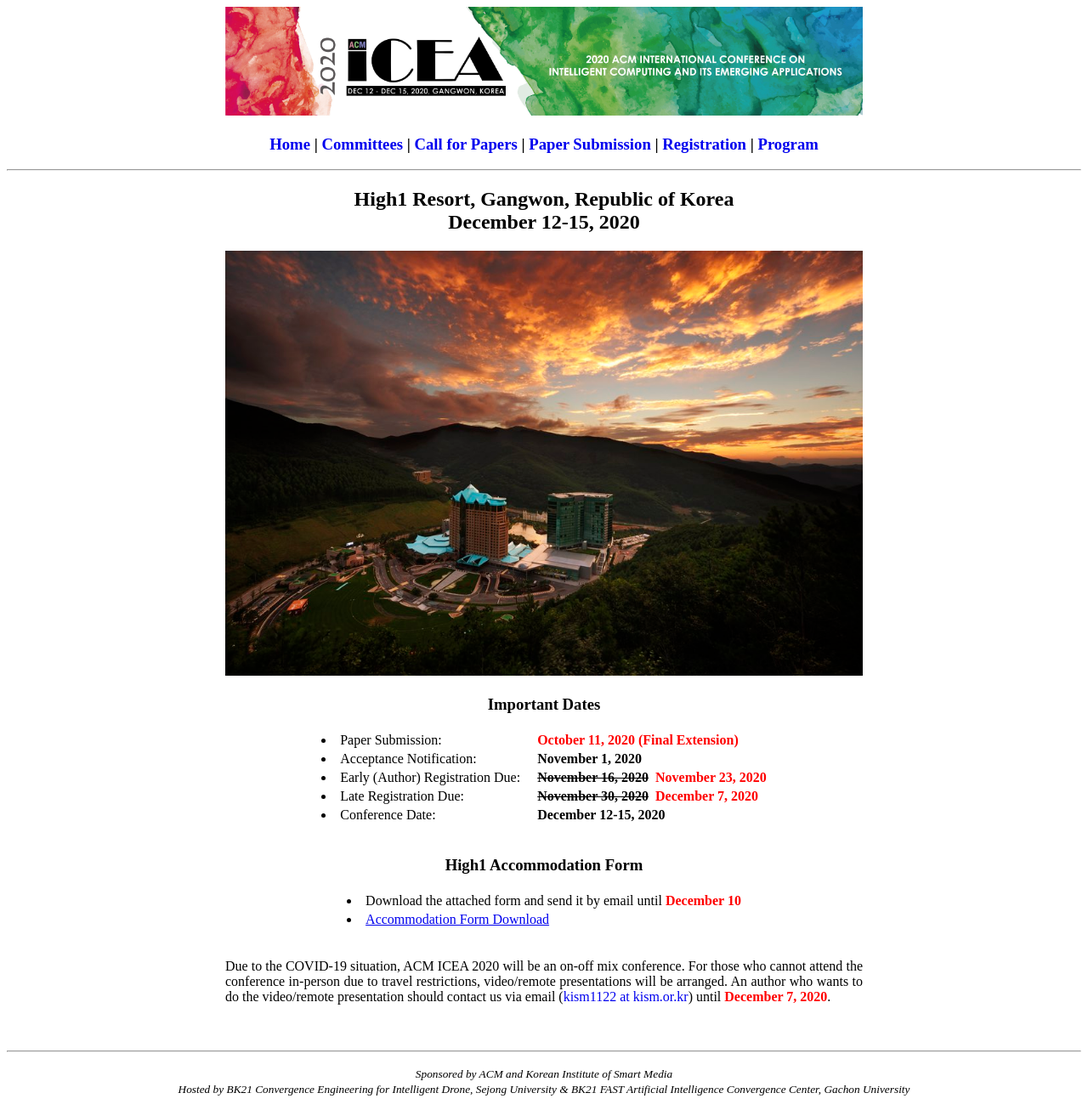
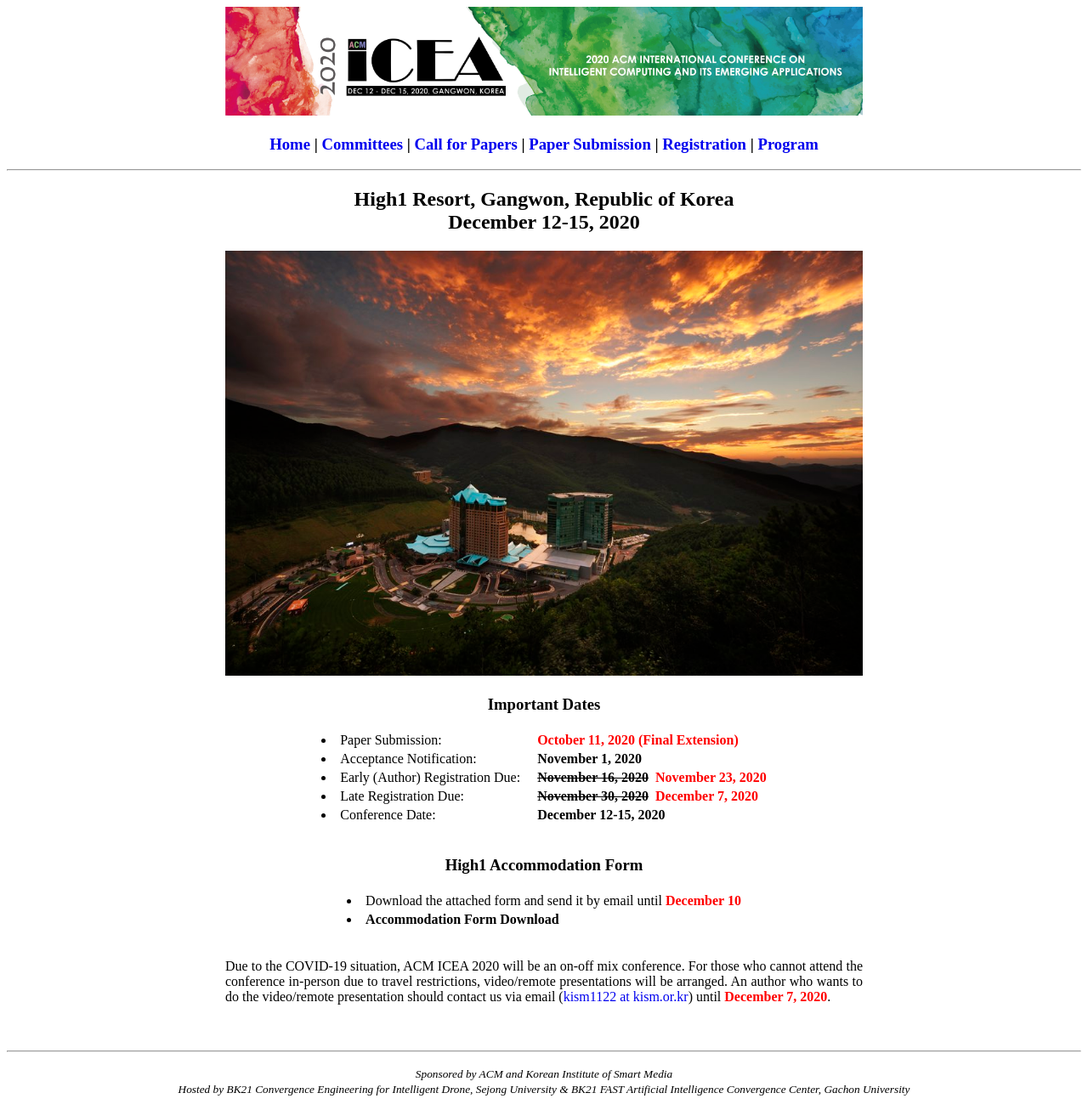
Before and after one commit to icea-conf/2020, a Jekyll site: the page built from index.html, in a window 1280 px wide. Shown: the whole page at 85% size. Built offline with Jekyll 4.4.1, drawn with Linux system fonts in a browser that asks for light colours; the list of posts is cut into pages by our own code.

Commit message:
Update index.html

```diff
--- a/index.html
+++ b/index.html
@@ -69,7 +69,7 @@
                                     <td><li><a style="text-align: justify">Download the attached form and send it by email until <b style="color: #FF0000">December 10</b></a></li></td>
                               </tr>
                               <tr>
-                                    <td><li><a style="text-align: justify"><a href="https://icea-conf.github.io/2020/registration/high1-reservation-form.hwp">Accommodation Form Download</a></a></li>
+                                    <td><li><a style="text-align: justify"><b href="https://icea-conf.github.io/2020/registration/high1-reservation-form.hwp">Accommodation Form Download</b></a></li>
                               </tr>
                         </tbody>
                   </table>
```
